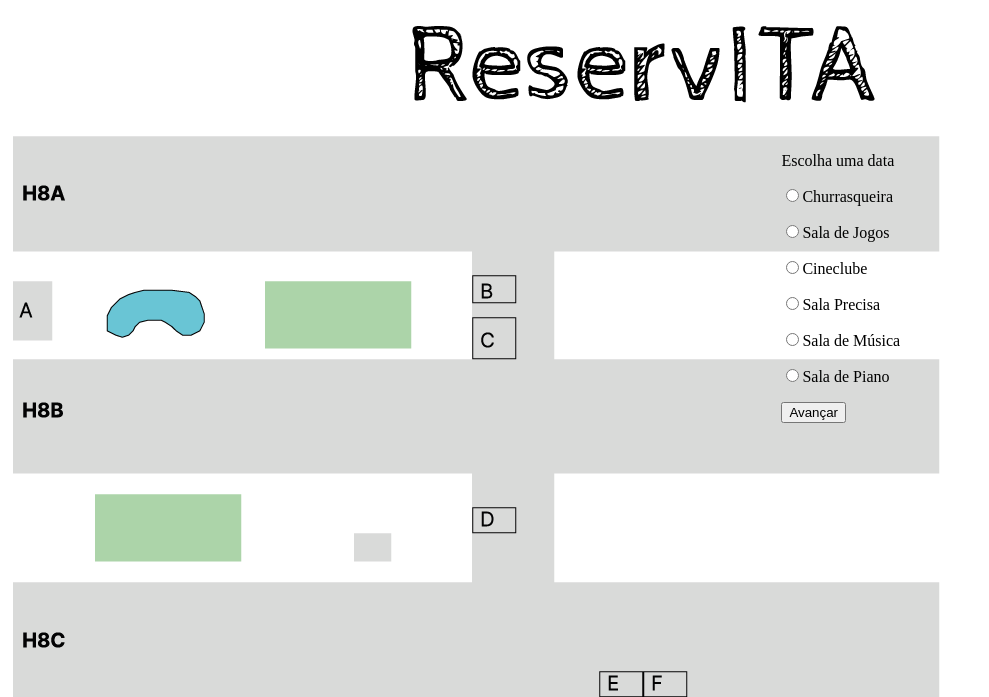
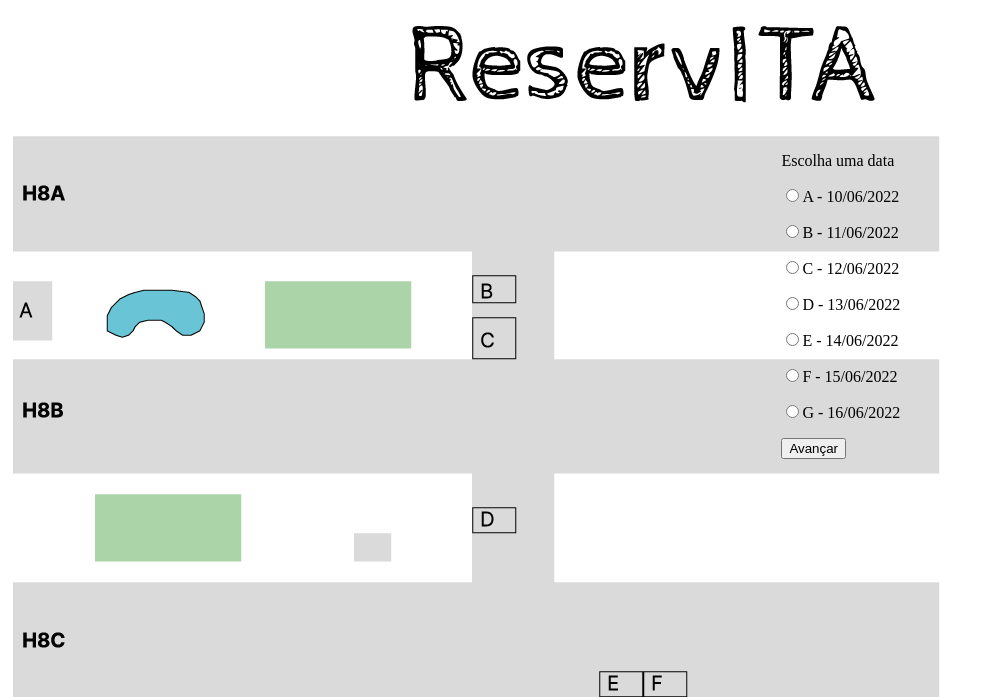
Before and after one commit to lhzuin/ReservITA, a Flask app: template templates/choose_date_form.html in a window 1280 px wide. Shown: the top 697 px of the page, without its empty margins (0-989 px from the left). Run offline with Flask 2, Linux system fonts and the light colour scheme; the template is opened without the code that fills it, so the values that code supplies are empty.

Commit message:
Início da implementação da escolha de datas

```diff
--- a/templates/choose_date_form.html
+++ b/templates/choose_date_form.html
@@ -35,12 +35,13 @@
        <div class="column2"><form action="data2" method = "POST">
 <div>
     <p>Escolha uma data</p>
-    <p><input type="radio" name="pergunta" value="A - Churrasqueira">Churrasqueira</p>
-    <p><input type="radio" name="pergunta" value="B - Sala de Jogos">Sala de Jogos</p>
-    <p><input type="radio" name="pergunta" value="C - Cineclube">Cineclube</p>
-    <p><input type="radio" name="pergunta" value="D - Sala Precisa">Sala Precisa</p>
-    <p><input type="radio" name="pergunta" value="E - Sala de Música">Sala de Música</p>
-    <p><input type="radio" name="pergunta" value="F - Sala de Piano">Sala de Piano</p>
+    <p><input type="radio" name="pergunta" value="A - 10/06/2022">A - 10/06/2022</p>
+    <p><input type="radio" name="pergunta" value="B - 11/06/2022">B - 11/06/2022</p>
+    <p><input type="radio" name="pergunta" value="C - 12/06/2022">C - 12/06/2022</p>
+    <p><input type="radio" name="pergunta" value="D - 13/06/2022">D - 13/06/2022</p>
+    <p><input type="radio" name="pergunta" value="E - 14/06/2022">E - 14/06/2022</p>
+    <p><input type="radio" name="pergunta" value="F - 15/06/2022">F - 15/06/2022</p>
+    <p><input type="radio" name="pergunta" value="G - 16/06/2022">G - 16/06/2022</p>
 
     <left><p><input type = "submit" value = "Avançar" /></p></left>
 </form>
```
